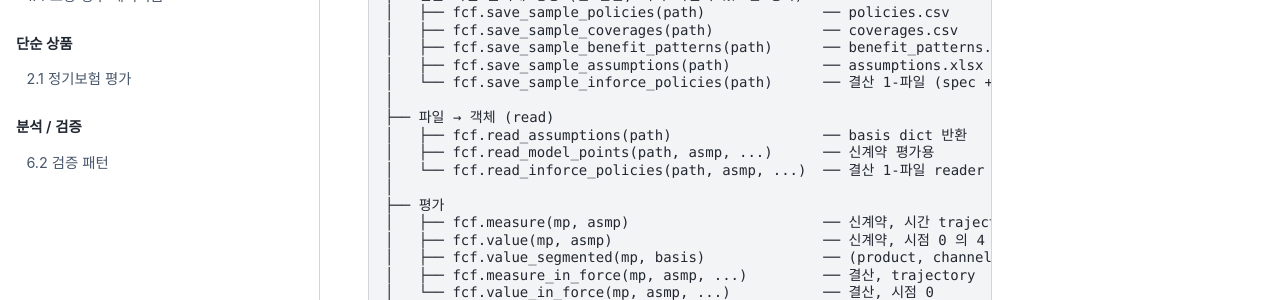
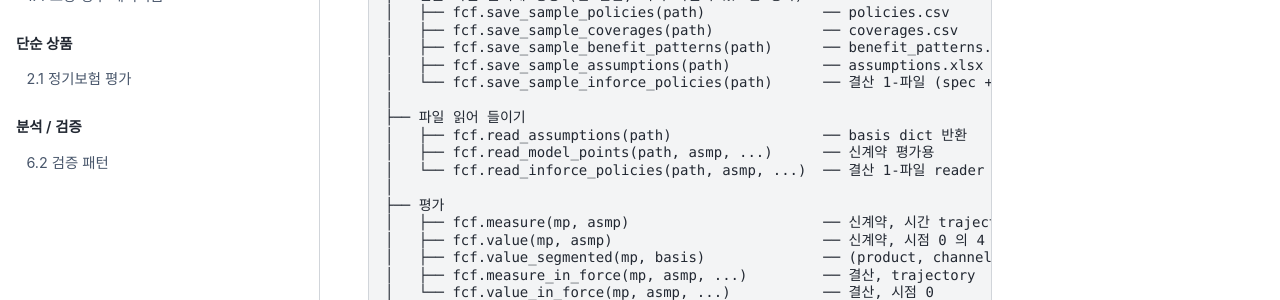
Before and after one commit to seokhoonj/fastcashflow, a Sphinx documentation site: the page built from docs/cookbook/basics/overview.md, in a window 1280 px wide and 1400 px high, scrolled down 1425 px. Shown: the part 291-591 px from the top of the window. Built offline with Sphinx 7.4.7 and the PyData theme 0.15.4, drawn with Linux system fonts in a browser that asks for light colours; some of the changed text lies outside the part shown.

Commit message:
docs: cookbook shared tree -- '파일 → 객체 (read)' -> '파일 읽어 들이기'

```diff
--- a/docs/cookbook/_shared/inputs_and_api.md
+++ b/docs/cookbook/_shared/inputs_and_api.md
@@ -67,7 +67,7 @@ fastcashflow 사용자 API
 │   ├── fcf.save_sample_assumptions(path)           ── assumptions.xlsx
 │   └── fcf.save_sample_inforce_policies(path)      ── 결산 1-파일 (spec + state)
 │
-├── 파일 → 객체 (read)
+├── 파일 읽어 들이기
 │   ├── fcf.read_assumptions(path)                  ── basis dict 반환
 │   ├── fcf.read_model_points(path, asmp, ...)      ── 신계약 평가용
 │   └── fcf.read_inforce_policies(path, asmp, ...)  ── 결산 1-파일 reader
```
